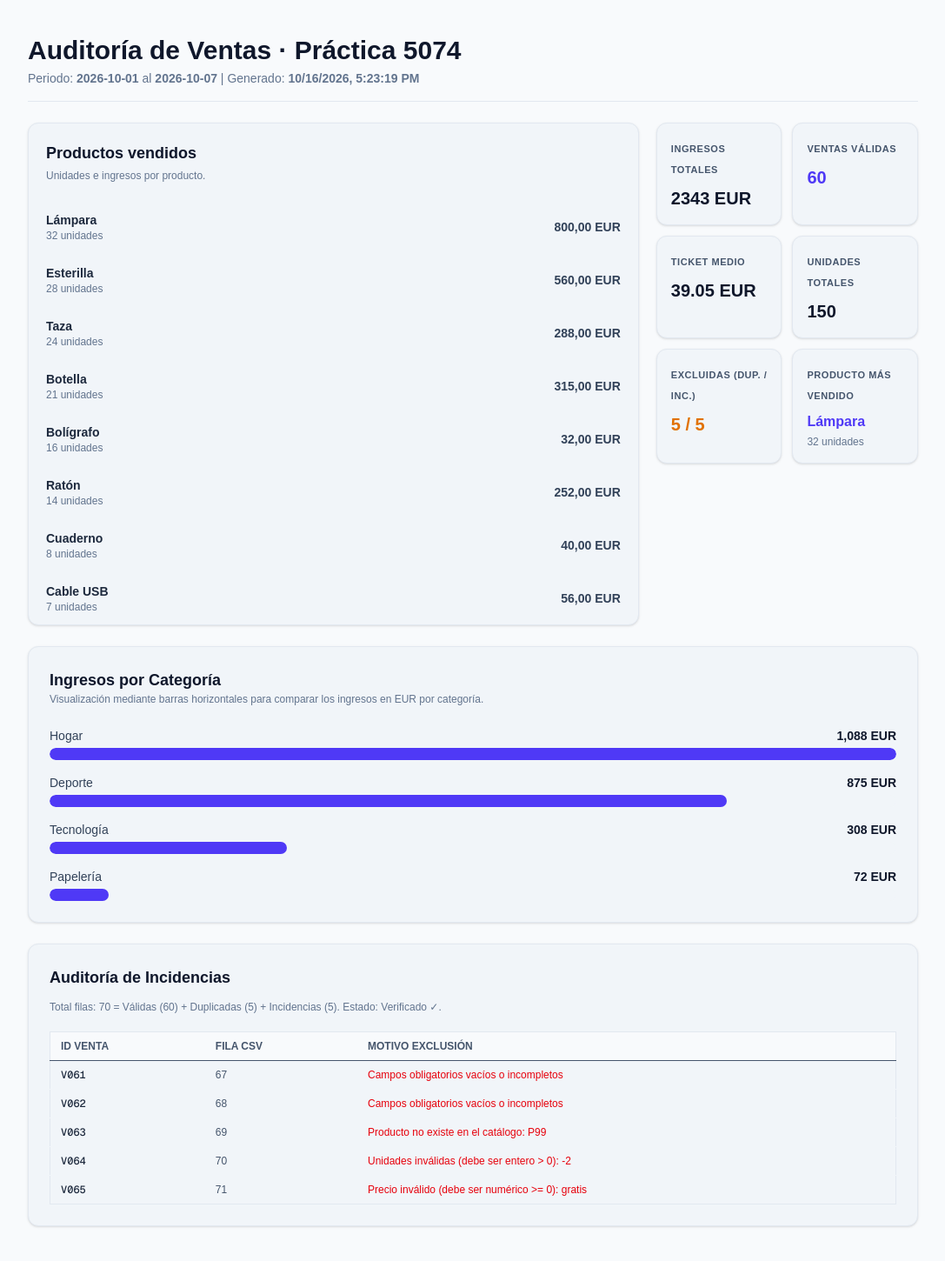
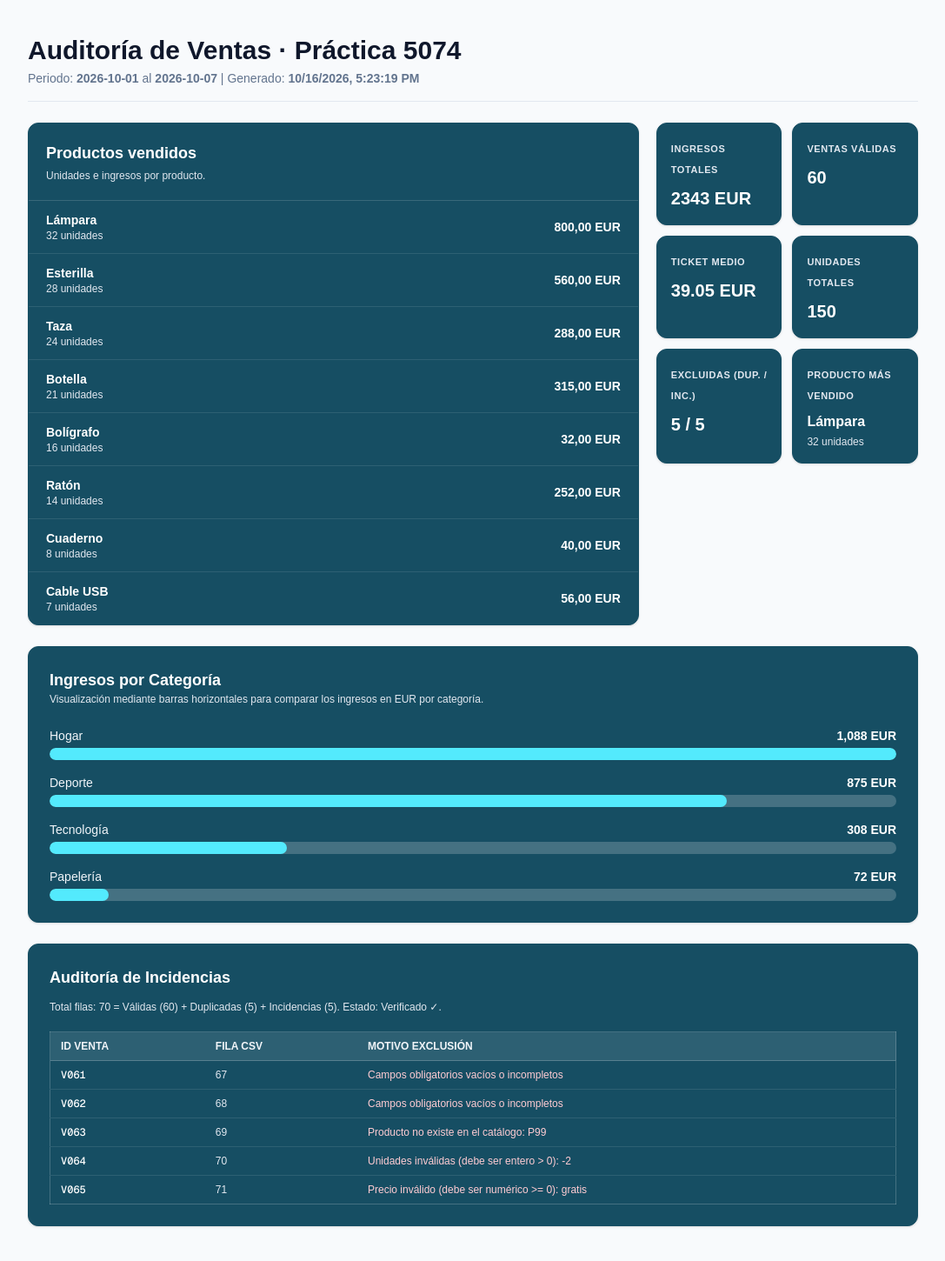
Before and after one commit to Hponce09/dashboard-ventas-5074, a Next.js app: page / in a window 1280 px wide. Shown: the whole page at 87% size, without its empty margins (96-1183 px from the left). Built offline with nearby package versions, Linux system fonts and the light colour scheme.

Commit message:
feat: modificacion en el color del deshboard

```diff
--- a/app/page.tsx
+++ b/app/page.tsx
@@ -107,19 +107,19 @@ export default function Dashboard() {
         </header>
 
         <section className="grid grid-cols-1 lg:grid-cols-[minmax(0,7fr)_minmax(0,3fr)] gap-5 items-start">
-          <div className="bg-slate-100 rounded-xl border border-slate-200 shadow-sm overflow-hidden">
-            <div className="p-5 border-b border-slate-100">
-              <h2 className="text-lg font-bold text-slate-900">Productos vendidos</h2>
-              <p className="text-xs text-slate-500 mt-1">Unidades e ingresos por producto.</p>
+          <div className="bg-[#164e63] rounded-xl border border-[#164e63] shadow-sm overflow-hidden text-white">
+            <div className="p-5 border-b border-white/15">
+              <h2 className="text-lg font-bold text-white">Productos vendidos</h2>
+              <p className="text-xs text-slate-200 mt-1">Unidades e ingresos por producto.</p>
             </div>
             <div className="max-h-[34rem] overflow-y-auto divide-y divide-slate-100">
               {resumenProductos.map(([nombre, datos]) => (
-                <div key={nombre} className="px-5 py-3 flex items-center justify-between gap-3 hover:bg-slate-50">
+                <div key={nombre} className="px-5 py-3 flex items-center justify-between gap-3 border-b border-white/10 last:border-0 hover:bg-white/10">
                   <div className="min-w-0">
-                    <p className="font-semibold text-sm text-slate-800 truncate">{nombre}</p>
-                    <p className="text-xs text-slate-500">{datos.unidades} unidades</p>
+                    <p className="font-semibold text-sm text-white truncate">{nombre}</p>
+                    <p className="text-xs text-slate-200">{datos.unidades} unidades</p>
                   </div>
-                  <span className="shrink-0 text-sm font-semibold text-slate-700">
+                  <span className="shrink-0 text-sm font-semibold text-white">
                     {datos.ingresos.toLocaleString('es-ES', { minimumFractionDigits: 2 })} {resumen.moneda}
                   </span>
                 </div>
@@ -128,32 +128,32 @@ export default function Dashboard() {
           </div>
 
           <div className="grid grid-cols-1 sm:grid-cols-2 gap-3">
-            <div className="bg-slate-100 p-4 rounded-xl border border-slate-200 shadow-sm min-h-28">
-              <span className="text-[11px] font-bold text-slate-600 uppercase tracking-wider">Ingresos totales</span>
-              <p className="text-xl font-black text-slate-900 mt-2">{resumen.ingresos_totales.toLocaleString('es-ES')} {resumen.moneda}</p>
+            <div className="bg-[#164e63] p-4 rounded-xl border border-[#164e63] shadow-sm min-h-28">
+              <span className="text-[11px] font-bold text-slate-200 uppercase tracking-wider">Ingresos totales</span>
+              <p className="text-xl font-black text-white mt-2">{resumen.ingresos_totales.toLocaleString('es-ES')} {resumen.moneda}</p>
             </div>
-            <div className="bg-slate-100 p-4 rounded-xl border border-slate-200 shadow-sm min-h-28">
-              <span className="text-[11px] font-bold text-slate-600 uppercase tracking-wider">Ventas válidas</span>
-              <p className="text-xl font-black text-indigo-600 mt-2">{resumen.operaciones_validas}</p>
+            <div className="bg-[#164e63] p-4 rounded-xl border border-[#164e63] shadow-sm min-h-28">
+              <span className="text-[11px] font-bold text-slate-200 uppercase tracking-wider">Ventas válidas</span>
+              <p className="text-xl font-black text-white mt-2">{resumen.operaciones_validas}</p>
             </div>
-            <div className="bg-slate-100 p-4 rounded-xl border border-slate-200 shadow-sm min-h-28">
-              <span className="text-[11px] font-bold text-slate-600 uppercase tracking-wider">Ticket medio</span>
-              <p className="text-xl font-black text-slate-900 mt-2">{ticketMedio} {resumen.moneda}</p>
+            <div className="bg-[#164e63] p-4 rounded-xl border border-[#164e63] shadow-sm min-h-28">
+              <span className="text-[11px] font-bold text-slate-200 uppercase tracking-wider">Ticket medio</span>
+              <p className="text-xl font-black text-white mt-2">{ticketMedio} {resumen.moneda}</p>
             </div>
-            <div className="bg-slate-100 p-4 rounded-xl border border-slate-200 shadow-sm min-h-28">
-              <span className="text-[11px] font-bold text-slate-600 uppercase tracking-wider">Unidades totales</span>
-              <p className="text-xl font-black text-slate-900 mt-2">{resumen.unidades_totales}</p>
+            <div className="bg-[#164e63] p-4 rounded-xl border border-[#164e63] shadow-sm min-h-28">
+              <span className="text-[11px] font-bold text-slate-200 uppercase tracking-wider">Unidades totales</span>
+              <p className="text-xl font-black text-white mt-2">{resumen.unidades_totales}</p>
             </div>
-            <div className="bg-slate-100 p-4 rounded-xl border border-slate-200 shadow-sm min-h-28">
-              <span className="text-[11px] font-bold text-slate-600 uppercase tracking-wider">Excluidas (dup. / inc.)</span>
-              <p className="text-xl font-black text-amber-600 mt-2">{calidad.copias_duplicadas_excluidas} / {calidad.incidencias_excluidas}</p>
+            <div className="bg-[#164e63] p-4 rounded-xl border border-[#164e63] shadow-sm min-h-28">
+              <span className="text-[11px] font-bold text-slate-200 uppercase tracking-wider">Excluidas (dup. / inc.)</span>
+              <p className="text-xl font-black text-white mt-2">{calidad.copias_duplicadas_excluidas} / {calidad.incidencias_excluidas}</p>
             </div>
-            <div className="bg-slate-100 p-4 rounded-xl border border-slate-200 shadow-sm min-h-28">
-              <span className="text-[11px] font-bold text-slate-600 uppercase tracking-wider">Producto más vendido</span>
+            <div className="bg-[#164e63] p-4 rounded-xl border border-[#164e63] shadow-sm min-h-28">
+              <span className="text-[11px] font-bold text-slate-200 uppercase tracking-wider">Producto más vendido</span>
               {productosMasVendidos.length > 0 ? (
                 <>
-                  <p className="text-base font-black text-indigo-600 mt-2 leading-snug">{productosMasVendidos.map(([nombre]) => nombre).join(', ')}</p>
-                  <p className="text-xs text-slate-500 mt-1">{maxUnidades} unidades</p>
+                  <p className="text-base font-black text-white mt-2 leading-snug">{productosMasVendidos.map(([nombre]) => nombre).join(', ')}</p>
+                  <p className="text-xs text-slate-200 mt-1">{maxUnidades} unidades</p>
                 </>
               ) : <p className="text-sm text-slate-500 mt-2">Sin ventas</p>}
             </div>
@@ -161,10 +161,10 @@ export default function Dashboard() {
         </section>
 
         {/* Gráfico de Barras por Categoría */}
-        <section className="bg-slate-100 p-6 rounded-xl border border-slate-200 shadow-sm space-y-4">
+        <section className="bg-[#164e63] p-6 rounded-xl border border-[#164e63] shadow-sm space-y-4 text-white">
           <div>
-            <h2 className="text-lg font-bold text-slate-900">Ingresos por Categoría</h2>
-            <p className="text-xs text-slate-500">
+            <h2 className="text-lg font-bold text-white">Ingresos por Categoría</h2>
+            <p className="text-xs text-slate-200">
               Visualización mediante barras horizontales para comparar los ingresos en EUR por categoría.
             </p>
           </div>
@@ -175,14 +175,14 @@ export default function Dashboard() {
               return (
                 <div key={item.categoria} className="space-y-1">
                   <div className="flex justify-between text-sm">
-                    <span className="font-medium text-slate-700">{item.categoria}</span>
-                    <span className="font-semibold text-slate-900">
+                    <span className="font-medium text-slate-100">{item.categoria}</span>
+                    <span className="font-semibold text-white">
                       {item.ingresos.toLocaleString()} {resumen.moneda}
                     </span>
                   </div>
-                  <div className="w-full bg-slate-100 rounded-full h-3.5 overflow-hidden">
+                  <div className="w-full bg-white/20 rounded-full h-3.5 overflow-hidden">
                     <div
-                      className="bg-indigo-600 h-full rounded-full transition-all duration-500"
+                      className="bg-cyan-300 h-full rounded-full transition-all duration-500"
                       style={{ width: `${pct}%` }}
                     />
                   </div>
@@ -193,28 +193,28 @@ export default function Dashboard() {
         </section>
 
         {/* Auditoría de Calidad e Incidencias Detectadas */}
-        <section className="bg-slate-100 p-6 rounded-xl border border-slate-200 shadow-sm space-y-3">
-          <h2 className="text-lg font-bold text-slate-900">Auditoría de Incidencias</h2>
-          <p className="text-xs text-slate-500">
+        <section className="bg-[#164e63] p-6 rounded-xl border border-[#164e63] shadow-sm space-y-3 text-white">
+          <h2 className="text-lg font-bold text-white">Auditoría de Incidencias</h2>
+          <p className="text-xs text-slate-200">
             Total filas: {calidad.total_filas_entrada} = Válidas ({calidad.operaciones_validas}) + Duplicadas ({calidad.copias_duplicadas_excluidas}) + Incidencias ({calidad.incidencias_excluidas}). Estado: {calidad.balance_correcto ? 'Verificado ✓' : 'Fallo en recuento ✗'}.
           </p>
 
           {calidad.detalle_incidencias && calidad.detalle_incidencias.length > 0 && (
             <div className="overflow-x-auto pt-2">
-              <table className="min-w-full text-xs text-left border border-slate-200">
-                <thead className="bg-slate-50 border-b text-slate-600 uppercase font-semibold">
+              <table className="min-w-full text-xs text-left border border-white/20">
+                <thead className="bg-white/10 border-b border-white/20 text-slate-100 uppercase font-semibold">
                   <tr>
                     <th className="px-3 py-2">ID Venta</th>
                     <th className="px-3 py-2">Fila CSV</th>
                     <th className="px-3 py-2">Motivo Exclusión</th>
                   </tr>
                 </thead>
-                <tbody className="divide-y divide-slate-100">
+                <tbody className="divide-y divide-white/10">
                   {calidad.detalle_incidencias.map((inc, i) => (
-                    <tr key={i} className="hover:bg-slate-50">
-                      <td className="px-3 py-2 font-mono font-medium text-slate-800">{inc.venta_id}</td>
-                      <td className="px-3 py-2 text-slate-600">{inc.fila_csv}</td>
-                      <td className="px-3 py-2 text-red-600">{inc.motivo}</td>
+                    <tr key={i} className="hover:bg-white/10">
+                      <td className="px-3 py-2 font-mono font-medium text-white">{inc.venta_id}</td>
+                      <td className="px-3 py-2 text-slate-200">{inc.fila_csv}</td>
+                      <td className="px-3 py-2 text-rose-200">{inc.motivo}</td>
                     </tr>
                   ))}
                 </tbody>
```
